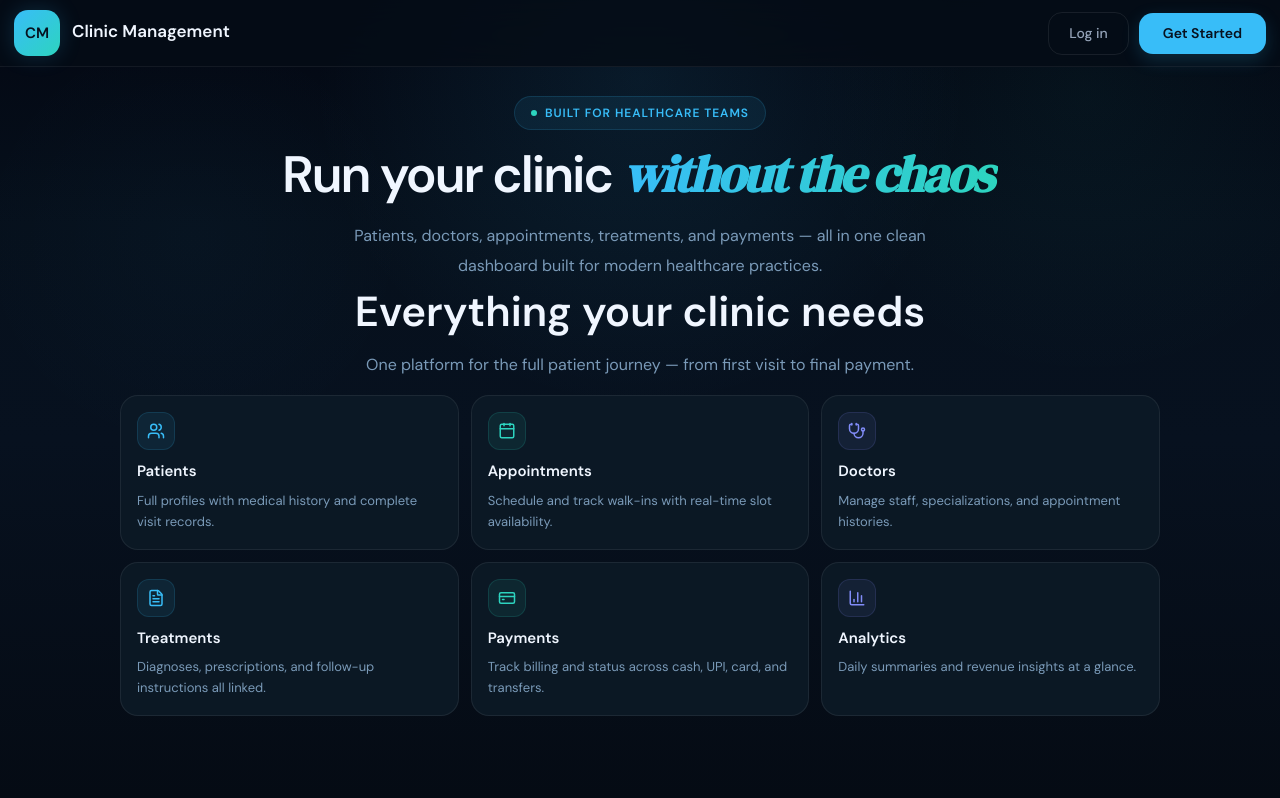
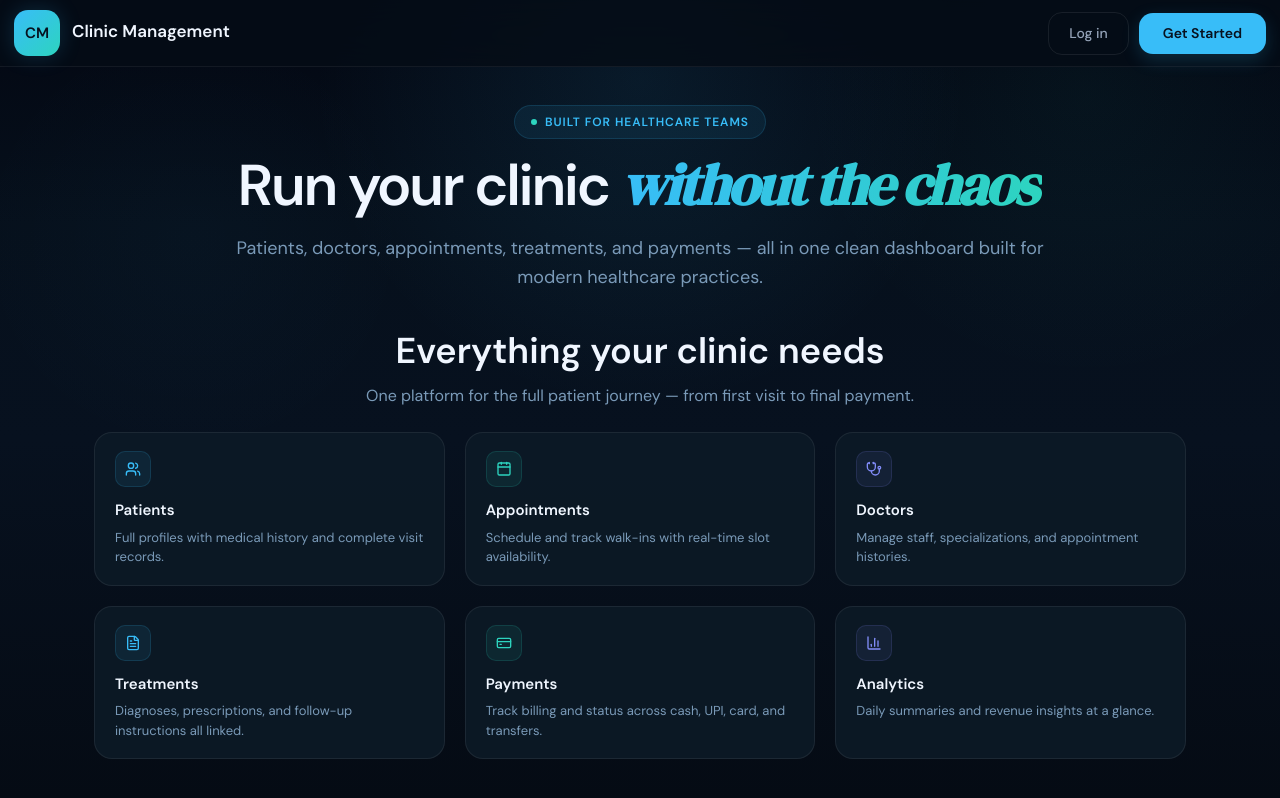
Before and after one commit to anjansairajp9/Clinic-Management-App, a Next.js app in the folder frontend/: page / in a window 1280 px wide. Built offline with nearby package versions, Linux system fonts and the light colour scheme; no server answers.

Commit message:
Modified and enhanced the landing page to look more full and nice

```diff
--- a/frontend/components/shared/FeaturesSection.tsx
+++ b/frontend/components/shared/FeaturesSection.tsx
@@ -77,10 +77,8 @@ function FeatureCard({
           : "1px solid rgba(255,255,255,0.07)",
 
         borderRadius: "18px",
-
-        // SMALLER CARD
-        padding: "16px",
-        minHeight: "128px",
+        padding: "18px 20px",
+        minHeight: "115px",
 
         display: "flex",
         flexDirection: "column",
@@ -99,16 +97,15 @@ function FeatureCard({
     >
       <div
         style={{
-          // SMALLER ICON BOX
-          width: "38px",
-          height: "38px",
-          borderRadius: "12px",
+          width: "36px",
+          height: "36px",
+          borderRadius: "10px",
           background: `${feature.accent}14`,
           border: `1px solid ${feature.accent}25`,
           display: "flex",
           alignItems: "center",
           justifyContent: "center",
-          marginBottom: "10px",
+          marginBottom: "12px",
 
           boxShadow: hovered
             ? `0 0 18px ${feature.accent}25`
@@ -118,7 +115,7 @@ function FeatureCard({
         }}
       >
         <Icon
-          size={18}
+          size={16}
           color={feature.accent}
         />
       </div>
@@ -128,7 +125,7 @@ function FeatureCard({
           fontSize: "15px",
           fontWeight: 700,
           color: "#f0f6ff",
-          marginBottom: "8px",
+          marginBottom: "6px",
         }}
       >
         {feature.title}
@@ -137,7 +134,7 @@ function FeatureCard({
       <p
         style={{
           fontSize: "13px",
-          lineHeight: 1.6,
+          lineHeight: 1.5,
           color: "#7a9ab8",
         }}
       >
@@ -151,29 +148,29 @@ export default function FeaturesSection() {
   return (
     <section
       style={{
-        paddingBottom: "24px",
+        paddingBottom: "32px",
       }}
     >
       <div
         style={{
           width: "100%",
-          maxWidth: "1080px",
+          maxWidth: "1140px", // Kept wide so cards stretch out naturally
           margin: "0 auto",
-          padding: "0 20px",
+          padding: "0 24px",
         }}
       >
         <div
           style={{
             textAlign: "center",
-            marginBottom: "18px",
+            marginBottom: "24px",
           }}
         >
           <h2
             style={{
-              fontSize: "42px",
+              fontSize: "36px",
               fontWeight: 700,
               color: "#f0f6ff",
-              marginBottom: "10px",
+              marginBottom: "6px",
             }}
           >
             Everything your clinic needs
@@ -194,7 +191,7 @@ export default function FeaturesSection() {
           style={{
             display: "grid",
             gridTemplateColumns: "repeat(3, 1fr)",
-            gap: "12px",
+            gap: "20px",
           }}
         >
           {features.map((feature) => (
--- a/frontend/components/shared/HeroSection.tsx
+++ b/frontend/components/shared/HeroSection.tsx
@@ -1,9 +1,11 @@
+"use client";
+
 export default function HeroSection() {
   return (
     <section
       style={{
-        paddingTop: "96px", // increased top spacing
-        paddingBottom: "0px",
+        paddingTop: "105px",
+        paddingBottom: "32px",
         display: "flex",
         justifyContent: "center",
       }}
@@ -11,7 +13,7 @@ export default function HeroSection() {
       <div
         style={{
           width: "100%",
-          maxWidth: "760px",
+          maxWidth: "960px",
           textAlign: "center",
           padding: "0 20px",
         }}
@@ -26,7 +28,7 @@ export default function HeroSection() {
             borderRadius: "999px",
             background: "rgba(56,189,248,0.08)",
             border: "1px solid rgba(56,189,248,0.15)",
-            marginBottom: "18px",
+            marginBottom: "16px",
           }}
         >
           <div
@@ -53,12 +55,12 @@ export default function HeroSection() {
         {/* Heading */}
         <h1
           style={{
-            fontSize: "clamp(42px, 4vw, 54px)",
-            lineHeight: 1.02,
+            fontSize: "clamp(42px, 4.5vw, 60px)",
+            lineHeight: 1.05,
             fontWeight: 700,
             color: "#f0f6ff",
             letterSpacing: "-0.04em",
-            marginBottom: "14px",
+            marginBottom: "12px",
             overflow: "visible",
             paddingBottom: "6px",
           }}
@@ -83,10 +85,10 @@ export default function HeroSection() {
         {/* Description */}
         <p
           style={{
-            fontSize: "16px", // bigger
-            lineHeight: 1.85,
+            fontSize: "18px",
+            lineHeight: 1.6,
             color: "#7a9ab8",
-            maxWidth: "650px",
+            maxWidth: "840px",
             margin: "0 auto",
           }}
         >
```
